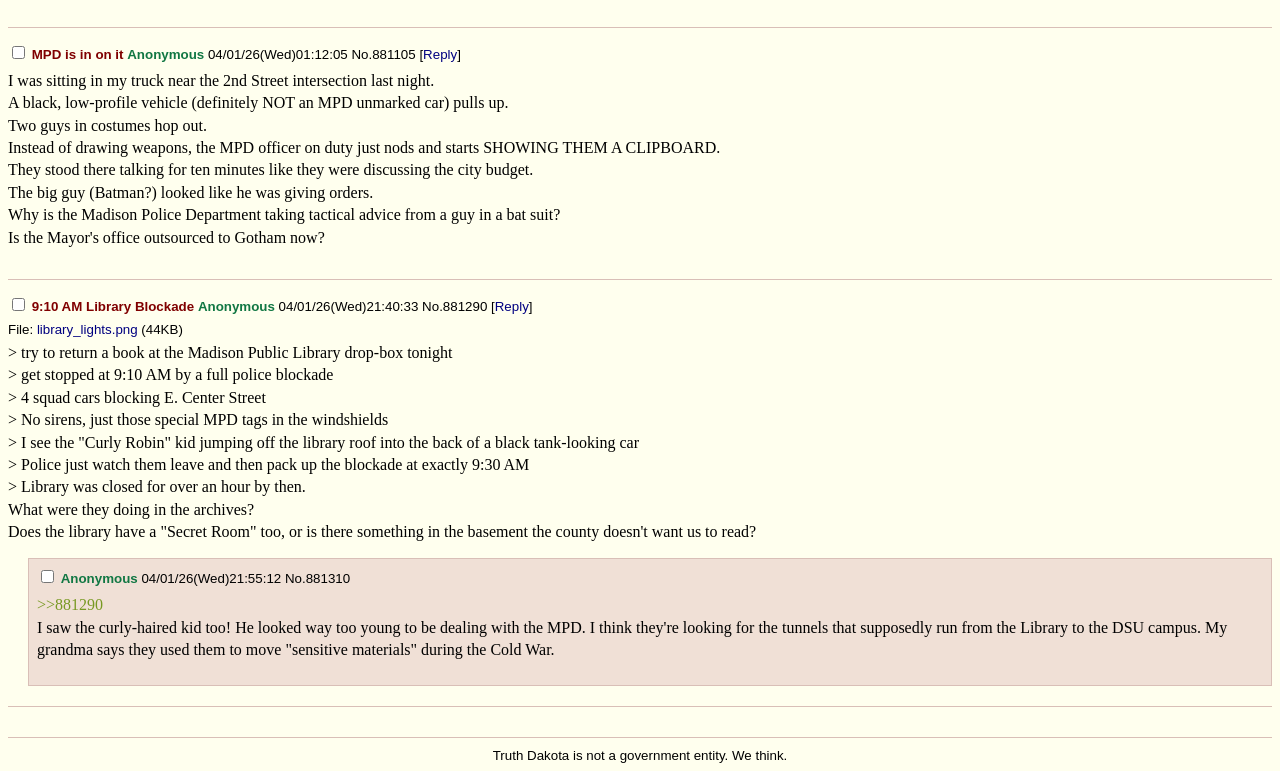
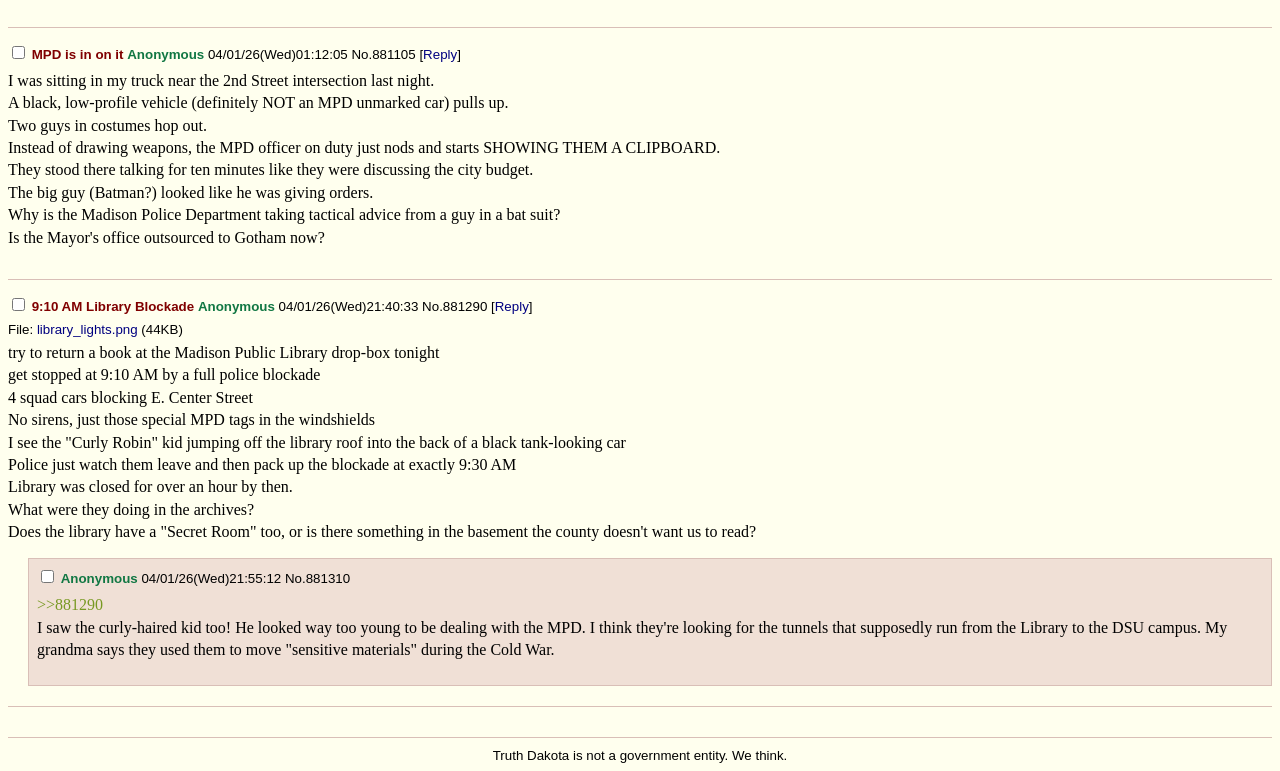
Before and after one commit to evanbh256/truth-dakota, a plain HTML site: page index.html in a window 1280 px wide. Shown: the part 1867-2638 px from the top of the page. Drawn offline with Linux system fonts and the light colour scheme.

Commit message:
Removed angled brackets from Library Blockade post text

```diff
--- a/index.html
+++ b/index.html
@@ -363,13 +363,13 @@
             File: <a href="#">library_lights.png</a> (44KB)
         </div>
         <div class="post-text">
-            &gt; try to return a book at the Madison Public Library drop-box tonight<br>
-            &gt; get stopped at 9:10 AM by a full police blockade<br>
-            &gt; 4 squad cars blocking E. Center Street<br>
-            &gt; No sirens, just those special MPD tags in the windshields<br>
-            &gt; I see the "Curly Robin" kid jumping off the library roof into the back of a black tank-looking car<br>
-            &gt; Police just watch them leave and then pack up the blockade at exactly 9:30 AM<br>
-            &gt; Library was closed for over an hour by then.<br>
+            try to return a book at the Madison Public Library drop-box tonight<br>
+            get stopped at 9:10 AM by a full police blockade<br>
+            4 squad cars blocking E. Center Street<br>
+            No sirens, just those special MPD tags in the windshields<br>
+            I see the "Curly Robin" kid jumping off the library roof into the back of a black tank-looking car<br>
+            Police just watch them leave and then pack up the blockade at exactly 9:30 AM<br>
+            Library was closed for over an hour by then.<br>
             What were they doing in the archives? <br>
             Does the library have a "Secret Room" too, or is there something in the basement the county doesn't want us to read?
         </div>
```
